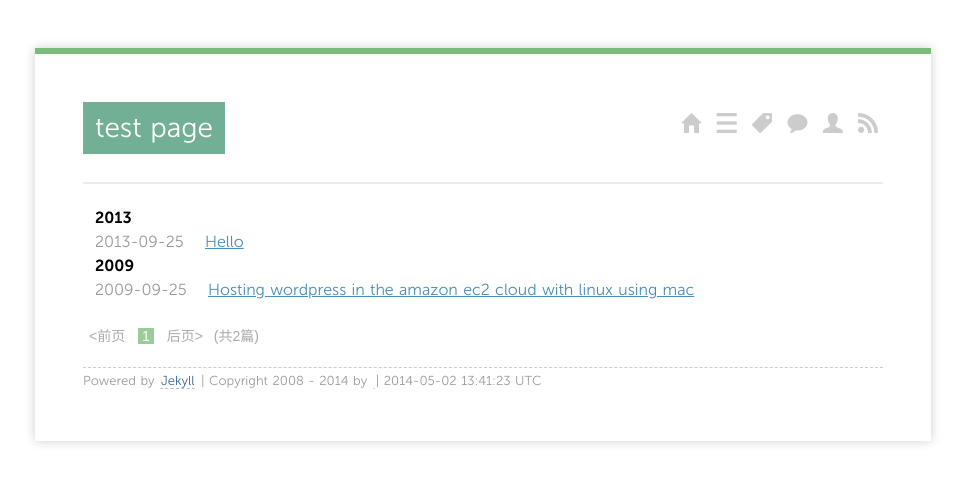
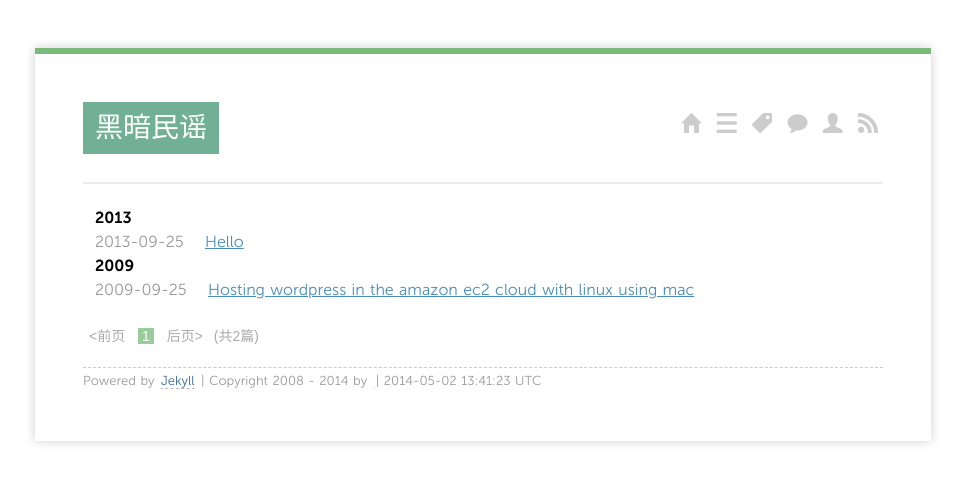
Before and after one commit to maintiendrai/louisa, a Jekyll site: the page built from index.html, in a window 1280 px wide. Shown: the top 483 px of the page, without its empty margins (157-1122 px from the left). Built offline with Jekyll 4.4.1, drawn with Linux system fonts in a browser that asks for light colours; Markdown is read by kramdown in place of the engine named in the settings; the list of posts is cut into pages by our own code.

Commit message:
change titile

```diff
--- a/index.html
+++ b/index.html
@@ -1,5 +1,5 @@
 ---
-title: test page
+title: 黑暗民谣
 layout: page
 ---
 <ul class="listing">
```
